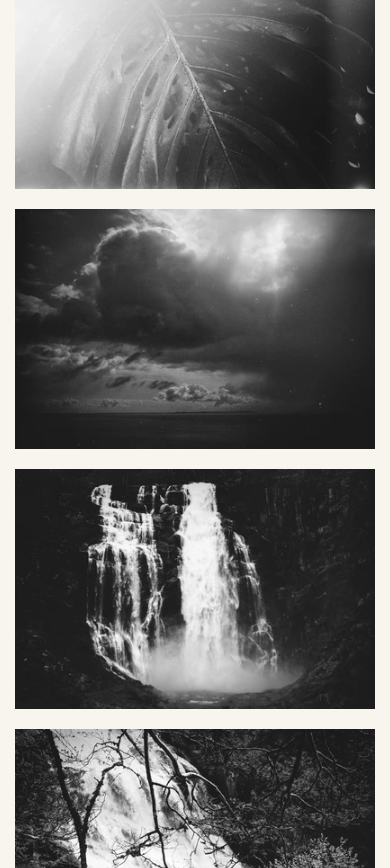
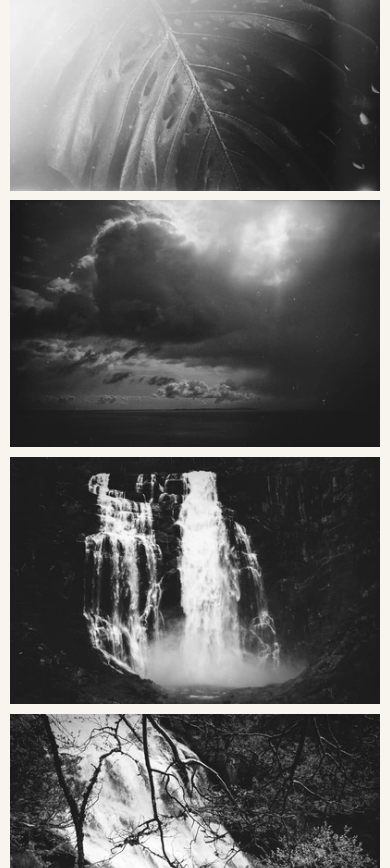
Before and after one commit to ColinNywles/colinnywles.github.io, a plain HTML site: page index.html in a window 390 px wide. Shown: the part 167-1035 px from the top of the page. Drawn offline with nearby package versions, Linux system fonts and the light colour scheme; a web font is replaced by a local one.

Commit message:
2022_06_01

```diff
--- a/css/style.css
+++ b/css/style.css
@@ -527,18 +527,18 @@ h1 {
 }
 
 
-@media screen and (max-width: 480px) {
+@media screen and (max-width: 425px) {
   .grid-sizer,
   .grid-item {
     width: 100%;
   }
   #fh5co-image-grid {
-    padding-left: 15px;
-    padding-right: 15px;
+    padding-left: 2px;
+    padding-right: 2px;
   }
 
   .grid-sizer, .grid-item{
-    padding: 20px;
+    padding: 10px;
   }
 }
 
@@ -552,7 +552,7 @@ h1 {
     padding-right: 5px;
   }
   .grid-sizer, .grid-item{
-    padding: 10px;
+    padding: 5px;
   }
 }
 
```
Also changed, not shown: ._index.html, css/._style.css.
